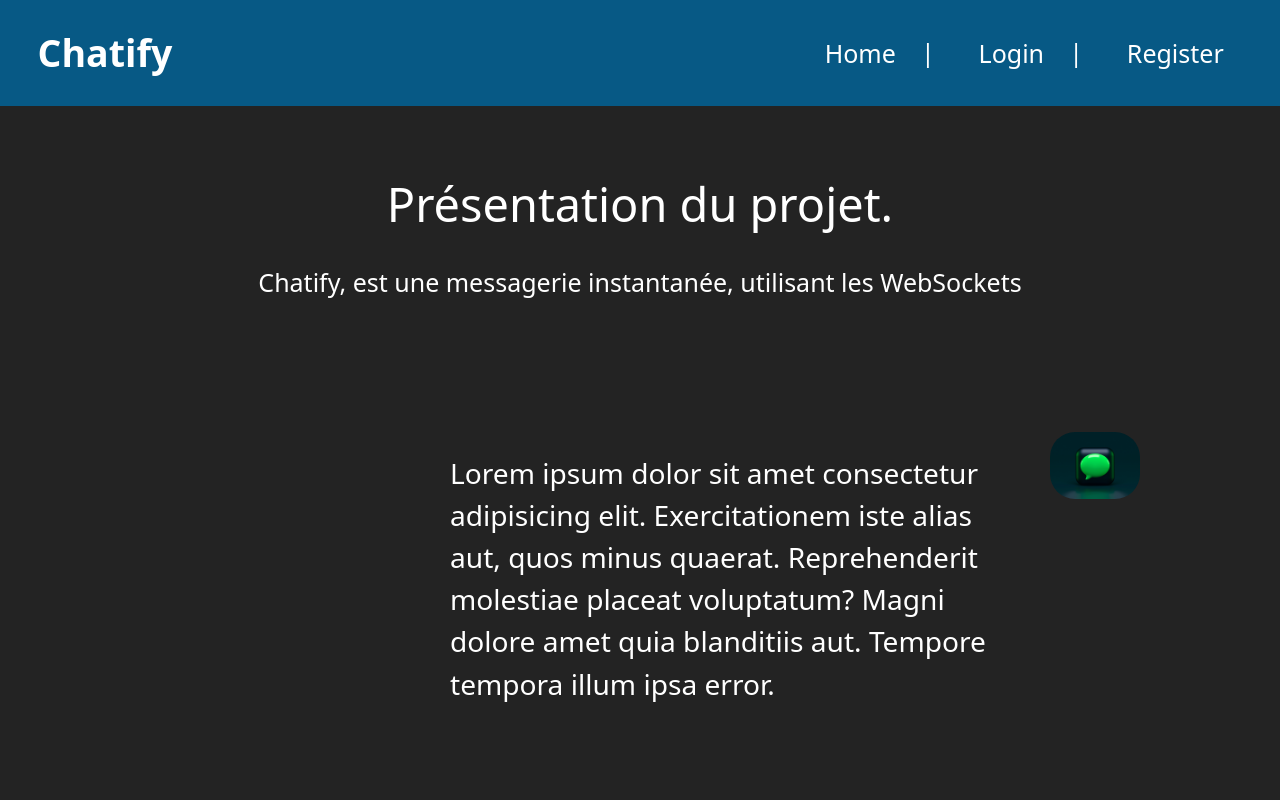
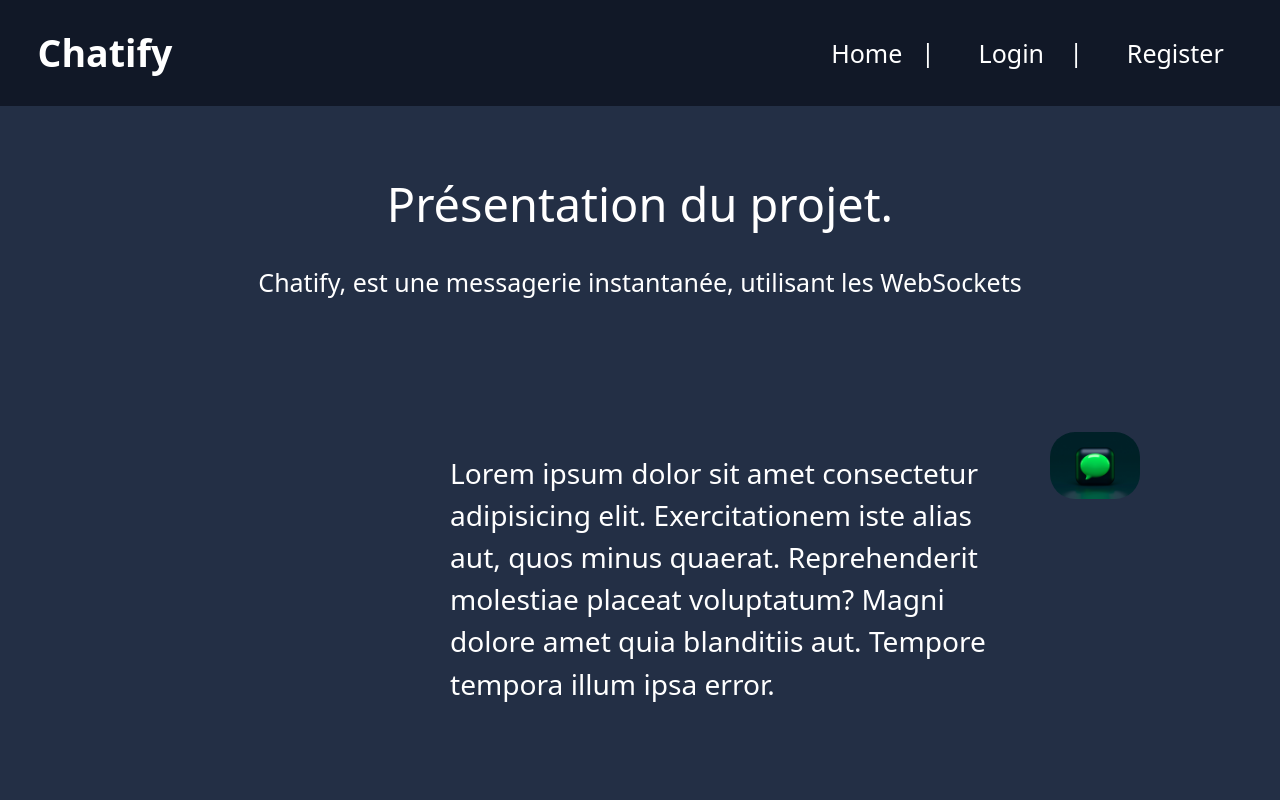
Before and after one commit to NapoTwiixe306/instantmsg, a Vue app: page / in a window 1280 px wide. Shown: the top 800 px of the page. Built offline with nearby package versions, Linux system fonts and the light colour scheme.

Commit message:
modifs du bg

```diff
--- a/src/assets/tailwind.css
+++ b/src/assets/tailwind.css
@@ -3,11 +3,18 @@
 @tailwind utilities;
 
 @tailwind color;
-.dark{
-    background-color: #232323;
-    color: #fff;
-}
 
 *{
     font-size: 25px;
+    margin: 0;
+    padding: 0;
+    box-sizing: border-box;
 }
+
+body{
+    width: 100%;
+}
+.dark{
+    background-color: #232f45;
+    color: #fff;
+}
--- a/src/components/AccPage.vue
+++ b/src/components/AccPage.vue
@@ -1,12 +1,12 @@
 <template>
-    <div class="flex items-center justify-between px-6 py-4 navbar bg-sky-800">
+  <div class="flex items-center justify-between px-6 py-4 bg-gray-900 navbar">
     <div class="logo">
       <a href="#" class="text-2xl font-bold text-white">Chatify</a>
     </div>
     <ul class="flex justify-end space-x-4">
-        <li><router-link to="/" class="p-3 text-white transition duration-300 hover:bg-cyan-600 rounded-2xl">Home</router-link> | </li>
+      <li><router-link to="/" class="p-3 text-white transition duration-300 hover:bg-cyan-600 rounded-2xl">Home</router-link>|</li>
       <!-- <li><router-link to="/chat" class="p-3 text-white transition duration-300 hover:bg-cyan-600 rounded-2xl">Chat</router-link> | </li> -->
-        <li><router-link to="/login" class="p-3 text-white transition duration-300 hover:bg-cyan-600 rounded-2xl">Login</router-link> | </li>
+      <li><router-link to="/login" class="p-3 text-white transition duration-300 hover:bg-cyan-600 rounded-2xl">Login</router-link> |</li>
       <li><router-link to="/register" class="p-3 text-white transition duration-300 hover:bg-cyan-600 rounded-2xl">Register</router-link></li>
     </ul>
   </div>
@@ -21,14 +21,14 @@
         <p class="text-left text-lg font-normal w-[550px] relative top-[150px] left-[450px]">Lorem ipsum dolor sit amet consectetur adipisicing elit. Exercitationem iste alias aut, quos minus quaerat. Reprehenderit molestiae placeat voluptatum? Magni dolore amet quia blanditiis aut. Tempore tempora illum ipsa error.</p>
       </div>
       <div class="w-1/2">
-            <img src="../assets/img/img.jpg" alt="" class="float-right relative top-[130px] left-[500px] rounded-2xl w-[650px]">
+        <img src="../assets/img/img.jpg" alt="" class="float-right relative top-[130px] left-[500px] rounded-2xl w-450">
       </div>
       <!-- Image est text2 -->
       <div class="w-1/2">
         <p class="text-left text-lg font-normal w-[550px] relative top-[530px] left-[90px]">Lorem ipsum dolor sit amet consectetur adipisicing elit. Exercitationem iste alias aut, quos minus quaerat. Reprehenderit molestiae placeat voluptatum? Magni dolore amet quia blanditiis aut. Tempore tempora illum ipsa error.</p>
       </div>
       <div class="w-1/2">
-            <img src="../assets/img/img2.jpg" alt="" class="float-left relative top-[550px] left-[-1000px] rounded-2xl w-[850px]">
+        <img src="../assets/img/img2.jpg" alt="" class="float-left relative top-[550px] left-[-1000px] rounded-2xl w-450">
       </div>
     </div>
 
--- a/src/components/LoginPage.vue
+++ b/src/components/LoginPage.vue
@@ -1,5 +1,5 @@
 <template>
-    <div class="flex items-center justify-between px-6 py-4 navbar bg-sky-800">
+    <div class="flex items-center justify-between px-6 py-4 bg-gray-900 navbar">
       <div class="logo">
         <router-link class="text-2xl font-bold text-white" to="/">Chatify</router-link>
       </div>
```
Lines whose indentation alone changed are shown as unchanged.
